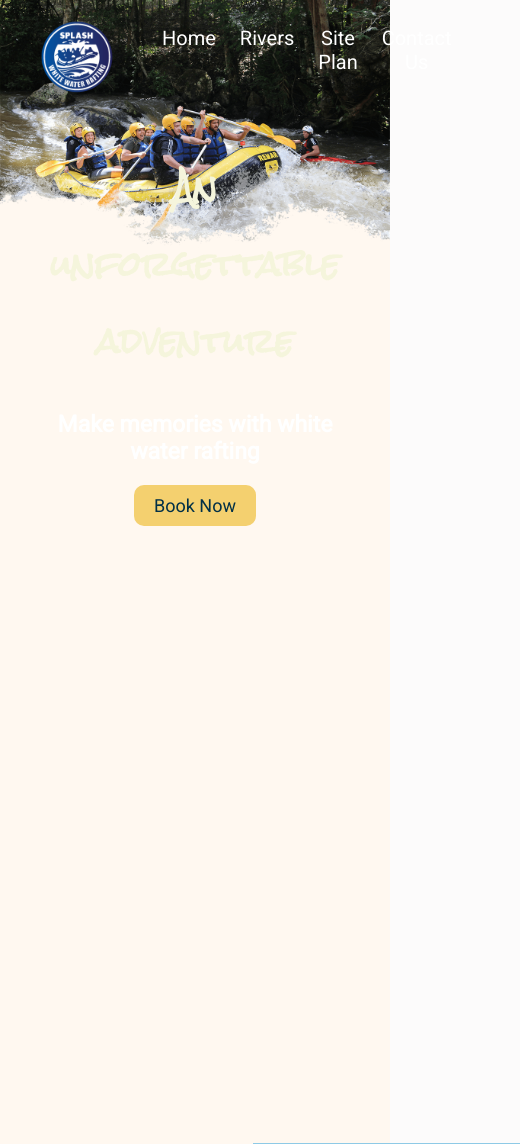
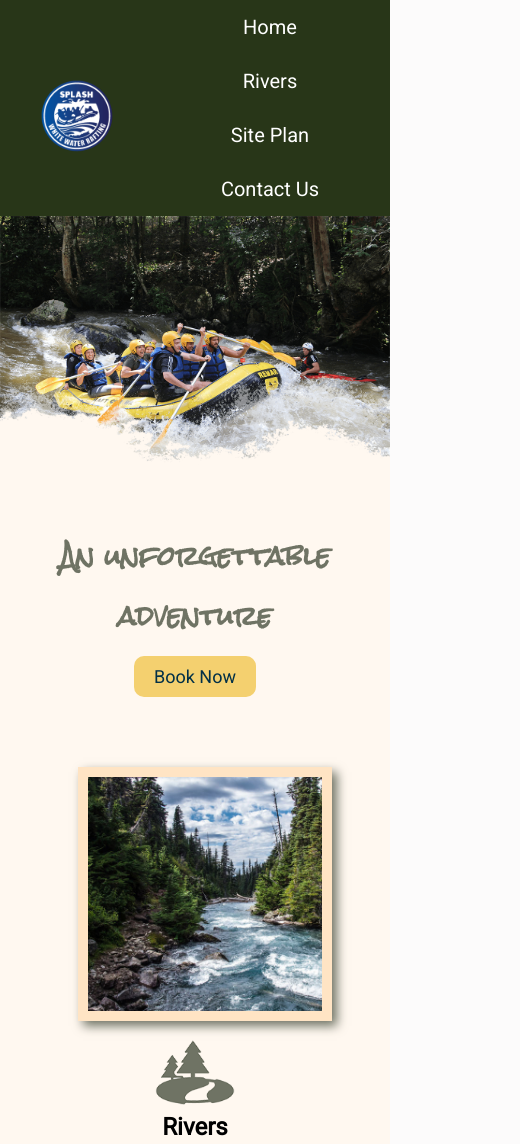
Before and after one commit to yingzhang0897/wdd130, a plain HTML site: page wwr/index.html in a window 390 px wide. Shown: the top 1144 px of the page, 520 px wide, since content can reach past the window. Drawn offline with Linux system fonts and the light colour scheme.

Commit message:
color change

```diff
--- a/translatingservice/styles/site-plan.css
+++ b/translatingservice/styles/site-plan.css
@@ -1,14 +1,13 @@
 /* if you are using any Google fonts change the font names below to your fonts.
 Any spaces in your font name should be replaced with a +.
 Fonts are separated by a | */
-@import url('https://fonts.googleapis.com/css?family=IM+Fell+French+Canon+SC|Lato');
-
+@import url('https://fonts.googleapis.com/css2?family=Edu+TAS+Beginner&family=Roboto&family=Rock+Salt&display=swap');
 :root {
   /* change the values below to your colors from your palette */
-  --primary-color: #396E94   ;
-  --secondary-color: #E7C24F ;
-  --accent1-color: #A42212;
-  --accent2-color: white;
+  --primary-color: #C8B6FF   ;
+  --secondary-color: #E7C6FF ;
+  --accent1-color: #B8C0FF;
+  --accent2-color: #BBD0FF;
 
   /* change the values below to your chosen font(s) */
   --heading-font: "IM Fell French Canon SC";
--- a/wwr/styles/style.css
+++ b/wwr/styles/style.css
@@ -22,47 +22,19 @@ nav {
     align-self: center;
     z-index: 1;
 }
+nav a {
+    font-size: 20px;
+    text-align: center;
+    color: white;
+    text-decoration: none;
+    padding: 12px;
+}
 body {
     margin: 0;
     padding: 0;
 }
 h2 {
     margin: 0;
-}
-.home-title{
-    font-family: 'Rock Salt', 'Bradley Hand',cursive;
-    font-size: 2em;
-    margin-top: 20px;
-    color: beige;
-}
-.rivers-card, .camping-card, .rapids-card {
-    margin: 200px 0;
-}
-.msg h2{
-    font-family: 'Rock Salt', 'Bradley Hand',cursive;
-    font-size: 2em;
-    margin: 0;
-
-}
-.msg p{
-    font-size: 1.2em;
-    padding-bottom: 15px;
-    padding-top: 15px;
-}
-.msg {
-    background-color: #8ecae6;
-    color: #392F5A;
-    line-height: 1.5em;
-    padding: 35px;
-    margin-top: 50px;
-  }
-
-nav a {
-    font-size: 20px;
-    text-align: center;
-    color: white;
-    text-decoration: none;
-    padding: 12px;
 }
 #hero {
     display: grid;
@@ -95,19 +67,19 @@ nav a {
 .button-box{
     text-align: center;
 }
-main {
-    text-align: center;
+.home-title{
+    font-family: 'Rock Salt', 'Bradley Hand',cursive;
+    font-size: 2em;
+    margin-top: 20px;
+    color: beige;
 }
-
 .home-grid {
     display: grid;
     grid-template-columns: repeat(10,1fr);
 }
-.card-img,.mountains {
-    width: 100%;
-    height:100%
+.rivers-card, .camping-card, .rapids-card {
+    margin: 200px 0;
 }
-
 .rivers-card{
     grid-template-columns: 2/4 ;
     grid-template-rows: 2;
@@ -120,6 +92,38 @@ main {
     grid-template-columns: 8/10 ;
     grid-template-rows: 2;
 }
+
+.msg h2{
+    font-family: 'Rock Salt', 'Bradley Hand',cursive;
+    font-size: 2em;
+    margin: 0;
+
+}
+.msg p{
+    font-size: 1.2em;
+    padding-bottom: 15px;
+    padding-top: 15px;
+}
+.msg {
+    background-color: #8ecae6;
+    color: #392F5A;
+    line-height: 1.5em;
+    padding: 35px;
+    margin-top: 50px;
+  }
+
+
+
+main {
+    text-align: center;
+}
+
+
+.card-img,.mountains {
+    width: 100%;
+    height:100%
+}
+
 
 
 #background {
@@ -135,10 +139,12 @@ main {
     margin-top: 50px;
     grid-template-columns: 2/7;
     grid-template-rows: 5/8;
+    box-shadow: 5px 5px 10px #6f7364;
 }
 .msg {
     grid-template-columns: 6/10;
     grid-template-rows: 6;
+    box-shadow: 5px 5px 10px #6f7364;
 }
 .card-img,.mountains {
     width: 100%;
@@ -163,6 +169,12 @@ nav a:hover{
 }
 .card-img {
     border: 10px solid bisque;
+    transition: transform .5s;
+    box-shadow: 5px 5px 10px #6f7364;
+}
+.card-img:hover {
+    opacity: .6;
+    transform: scale(1.1);
 }
 .book:hover,.join:hover {
     background-color: #8ecae6;
@@ -176,6 +188,9 @@ footer {
     color: #392F5A;
     padding: 15px 20px;
     margin-top: 200px;
+    display: flex;
+    justify-content: space-around;
+    align-items: center;
 }
 footer .social img {
     padding-top: 15px;
@@ -197,3 +212,44 @@ footer a:hover{
 footer p{
     font-size: 1.2em;
 }
+@media screen and (max-width: 900px) {
+    #hero, .home-grid {
+        display: block;
+        height: auto;
+    }
+    nav, footer {
+        flex-direction: column;
+    }
+    nav a {
+        display: block;
+        padding: 15px;
+    }
+    #hero {
+        margin-top: 0;
+    }
+    #hero-msg {
+        margin-top: 0;
+    }
+    #hero-msg h4 {
+        display: none;
+    }
+    .home-title {
+        font-size: 25px;
+        color: #6f7364;
+    }
+    .rivers-card, .camping-card, .rapids-card {
+        margin: 50px auto;
+        width: 60%;
+    }
+    #background {
+        display: none;
+    }
+    .mountains, .msg {
+        width: 80%;
+        display: block;
+        margin: 0 auto;
+    }
+    footer {
+        margin-top: 25px;
+    }
+}
```
